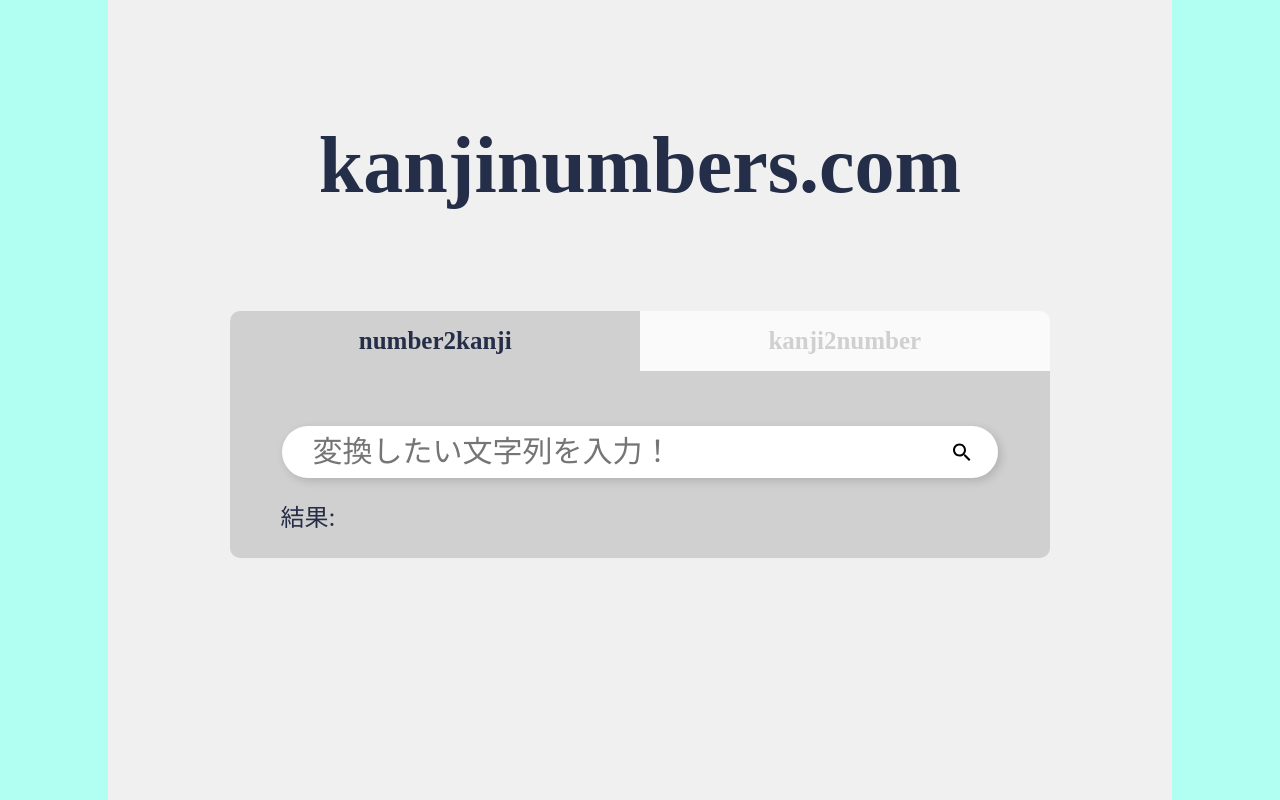
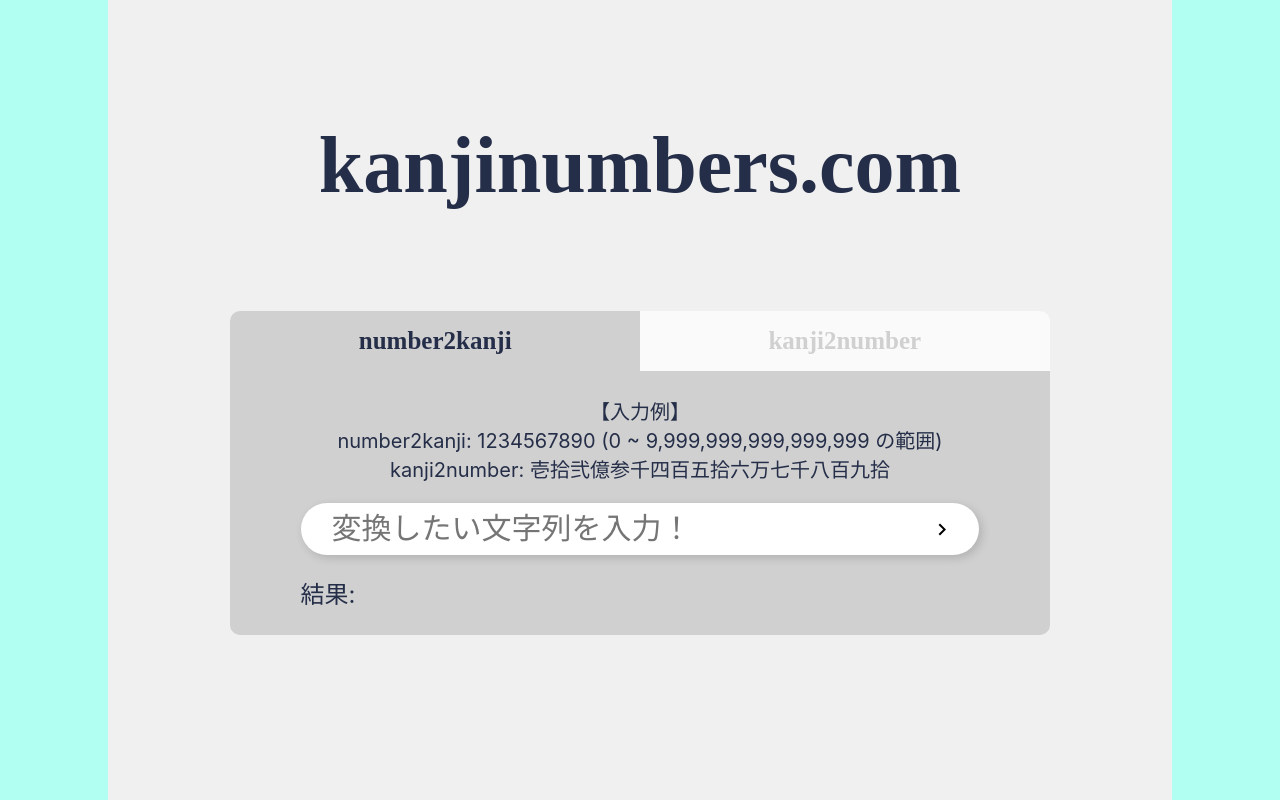
Before and after one commit to melq/kanji-numbers-front, a React (Create React App) app: page / in a window 1280 px wide. Built offline with nearby package versions, Linux system fonts and the light colour scheme.

Commit message:
:art: 見た目を調整

```diff
--- a/src/conponents/MainScreen/Contents.tsx
+++ b/src/conponents/MainScreen/Contents.tsx
@@ -1,17 +1,25 @@
 import React, {useState} from 'react'
 import styled from 'styled-components'
 import colors from "../../assets/colors";
-import Search from "@material-ui/icons/Search";
+import NavigateNext from "@material-ui/icons/NavigateNext";
+
+const Container = styled.div`
+  padding: 20px;
+`
+
+const Description = styled.div`
+  color: ${colors.textColor};
+  font-size: 20px;
+`
 
 const Form = styled.form`
   max-width: 100%;
   text-align: center;
-  margin-top: 50px;
 `
 
 const InputBar = styled.div`
   position: relative;
-  margin: auto;
+  margin: 20px auto;
   display: flex;
   min-width: 500px;
   align-items: center;
@@ -43,7 +51,6 @@ const InputBox = styled.input`
 `
 
 const Result = styled.div`
-  margin: 20px 0;
   width: 80%;
 
 `
@@ -68,17 +75,20 @@ const Contents: React.FC<ButtonProps> = (props) => {
   }
 
   return (
-    <div>
+    <Container>
       <Form onSubmit={handleClick}>
+        <Description> 【入力例】</Description>
+        <Description>number2kanji: 1234567890 (0 ~ 9,999,999,999,999,999 の範囲)</Description>
+        <Description>kanji2number: 壱拾弐億参千四百五拾六万七千八百九拾</Description>
         <InputBar>
-          <StyledButton><Search /></StyledButton>
+          <StyledButton><NavigateNext /></StyledButton>
           <InputBox type="text" placeholder={'変換したい文字列を入力！'} onChange={handleChange} />
         </InputBar>
       </Form>
       <Result>
         <ResultText>結果: {query}</ResultText>
       </Result>
-    </div>
+    </Container>
   )
 }
 
```
Also changed, not shown: 1 other file (tests, documents, lock files or other folders).
